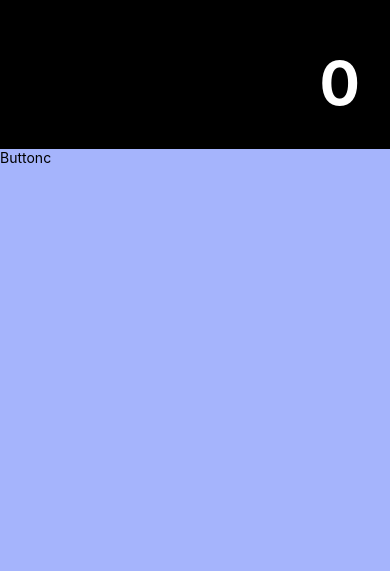
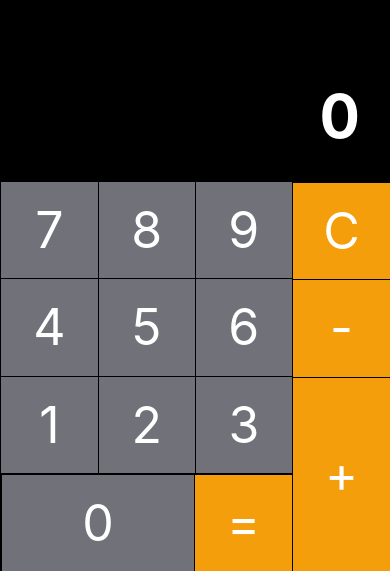
Before and after one commit to kkndw880326/rn-calc-study, a React Native app: screen / in a window 390 px wide. Shown: the part 273-844 px from the top of the page. Built offline with nearby package versions, Linux system fonts and the light colour scheme.

Commit message:
feat: Add button component

```diff
--- a/src/App.tsx
+++ b/src/App.tsx
@@ -1,10 +1,13 @@
 import { StatusBar } from 'expo-status-bar';
-import { StyleSheet, Text, View } from 'react-native';
+import { StyleSheet, Text, useWindowDimensions, View } from 'react-native';
 import Button, { ButtonTypes } from './components/Button';
 import { useState } from 'react';
 
 const App = () => {
   const [result, setResult] = useState(0);
+
+  const windowWidth = useWindowDimensions().width;
+  const width = (windowWidth - 5) / 4;
 
   return (
     <View style={styles.container}>
@@ -15,7 +18,55 @@ const App = () => {
       </View>
 
       <View style={styles.buttonContainer}>
-        <Text>Buttonc</Text>
+        <View style={styles.leftPad}>
+          <View style={styles.number}>
+            {/* number button */}
+            {[1, 2, 3, 4, 5, 6, 7, 8, 9].map((num) => (
+              <Button
+                key={num}
+                title={num.toString()}
+                onPress={() => {}}
+                buttonStyle={{ width, height: width, marginBottom: 1 }}
+              />
+            ))}
+          </View>
+          <View style={styles.bottom}>
+            {/* 0, = button */}
+            <Button
+              title="0"
+              onPress={() => {}}
+              buttonStyle={{ width: width * 2, height: width, marginTop: 1 }}
+            />
+            <Button
+              title="="
+              onPress={() => {}}
+              buttonType={ButtonTypes.OPERATOR}
+              buttonStyle={{ width, height: width, marginTop: 1 }}
+            />
+          </View>
+        </View>
+
+        <View>
+          {/* operation button */}
+          <Button
+            title="C"
+            onPress={() => {}}
+            buttonType={ButtonTypes.OPERATOR}
+            buttonStyle={{ width, height: width, marginTop: 1 }}
+          />
+          <Button
+            title="-"
+            onPress={() => {}}
+            buttonType={ButtonTypes.OPERATOR}
+            buttonStyle={{ width, height: width, marginTop: 1 }}
+          />
+          <Button
+            title="+"
+            onPress={() => {}}
+            buttonType={ButtonTypes.OPERATOR}
+            buttonStyle={{ width, height: width * 2 + 1, marginTop: 1 }}
+          />
+        </View>
       </View>
     </View>
   );
@@ -43,8 +94,21 @@ const styles = StyleSheet.create({
     alignItems: 'flex-end',
   },
   buttonContainer: {
-    flex: 1,
-    backgroundColor: '#A5B4FC',
+    backgroundColor: '#000000',
+    flexDirection: 'row',
+    justifyContent: 'space-evenly',
+  },
+  leftPad: {
+    width: '75%',
+  },
+  number: {
+    flexWrap: 'wrap-reverse',
+    flexDirection: 'row',
+    justifyContent: 'space-evenly',
+  },
+  bottom: {
+    flexDirection: 'row',
+    justifyContent: 'space-evenly',
   },
 });
 
```
